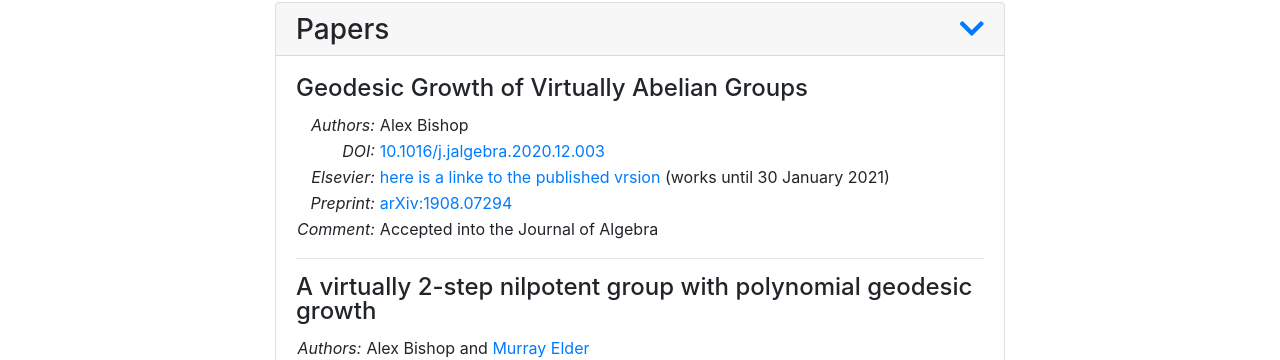
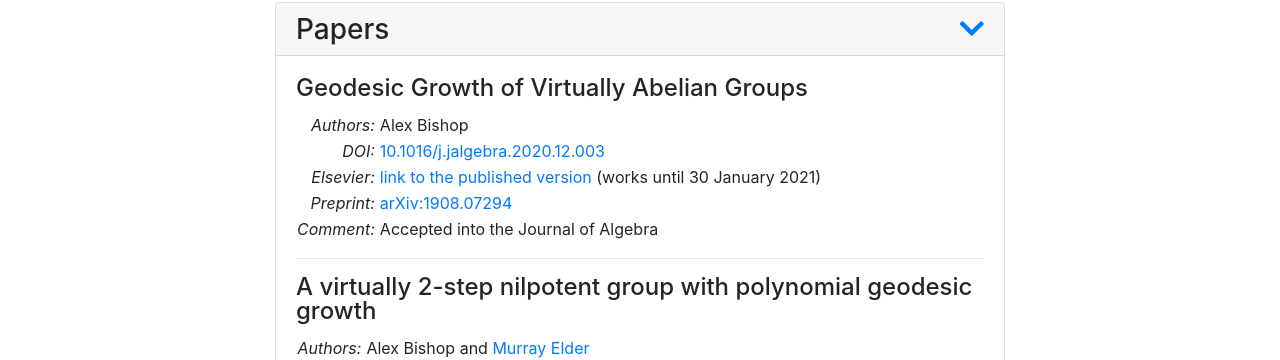
Before and after one commit to alexbishop/alexbishop.github.io, a Jekyll site: the page built from papers.html, in a window 1280 px wide and 1272 px high. Shown: the part 212-572 px from the top of the window. Built offline with Jekyll 4.4.1, drawn with Linux system fonts in a browser that asks for light colours; nearby versions of some CDN libraries; a style sheet for code colours, icons or effects is not loaded.

Commit message:
fix grammar mistake

```diff
--- a/_data/papers.yaml
+++ b/_data/papers.yaml
@@ -9,7 +9,7 @@ Papers:
     DOI: |
       <a href="https://doi.org/10.1016/j.jalgebra.2020.12.003" target="_blank" rel="noreferrer">10.1016/j.jalgebra.2020.12.003</a>
     Elsevier: |
-      <a href="https://authors.elsevier.com/a/1cDjx4~FP4NqU" target="_blank" title="access to published version" rel="noreferrer">here is a linke to the published vrsion</a> (works until 30 January 2021)
+      <a href="https://authors.elsevier.com/a/1cDjx4~FP4NqU" target="_blank" title="access to published version" rel="noreferrer">link to the published version</a> (works until 30 January 2021)
     Preprint: |
       <a href="https://arxiv.org/abs/1908.07294" target="_blank" title="doi link" rel="noreferrer">arXiv:1908.07294</a>
     Comment: |
```
